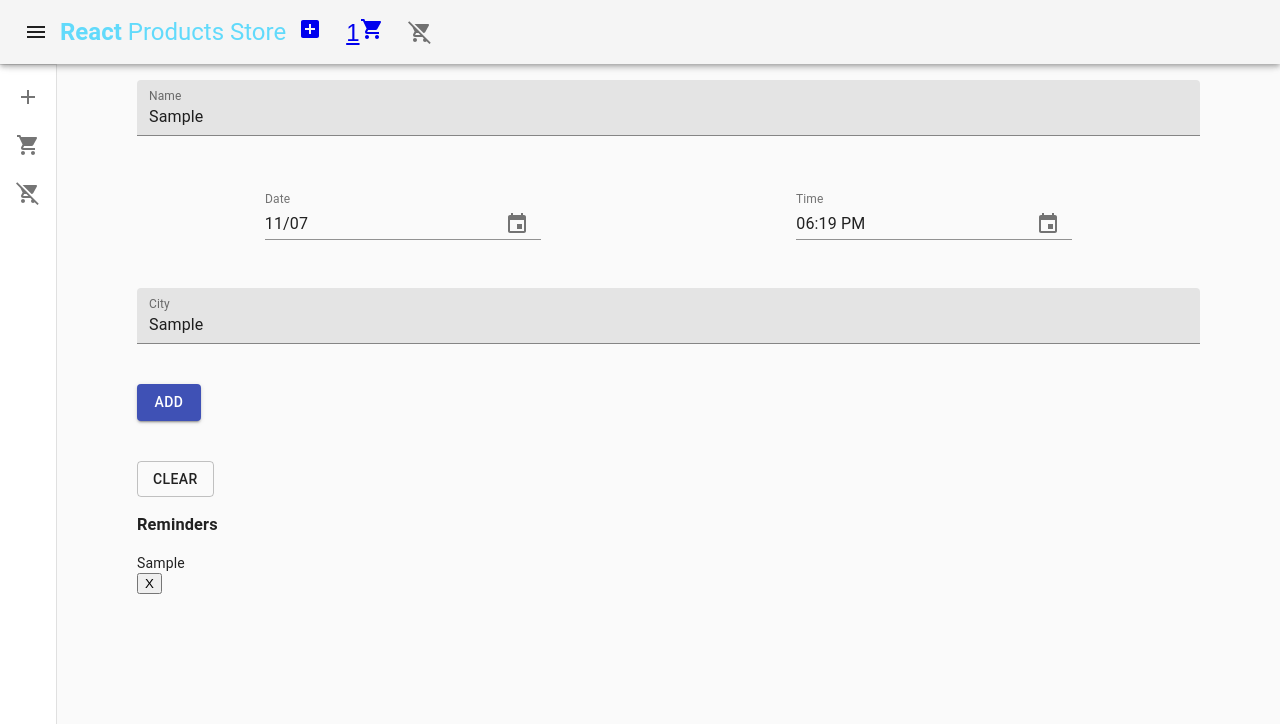
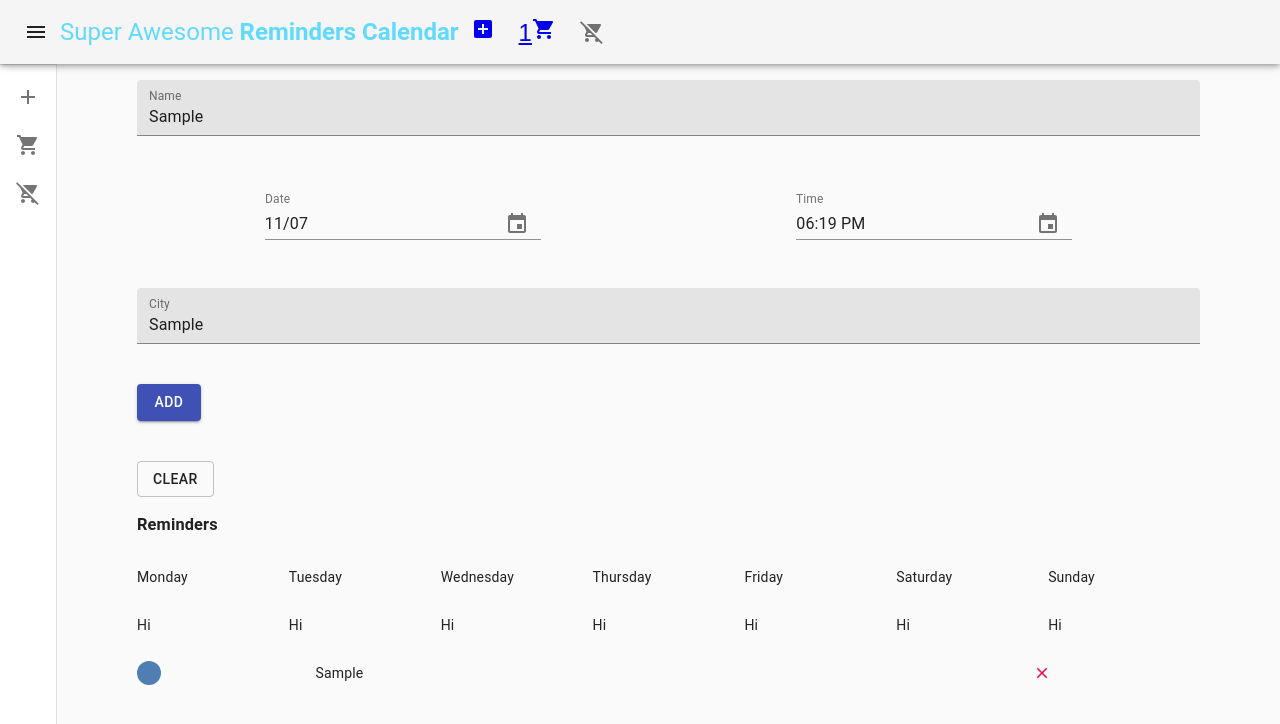
Before and after one commit to sagrath23/super-awesome-calendar, a React (Create React App) app: page / in a window 1280 px wide. Both pictures are taken after typing "Sample", "Sample" into the empty fields and a click on the button "ADD". Shown: the top 724 px of the page. Built offline with nearby package versions, Linux system fonts and the light colour scheme.

Commit message:
ReminderPill component modified to display color

```diff
--- a/src/components/Calendar/Calendar.js
+++ b/src/components/Calendar/Calendar.js
@@ -1,14 +1,38 @@
 import React from 'react';
 import { useSelector } from 'react-redux';
-import { Reminder } from '../Reminder';
+import { makeStyles, useTheme } from '@material-ui/core/styles';
+import { ReminderPill } from '../ReminderPill';
 import { remindersSelector } from '../../selectors';
+import { CalendarItem } from './CalendarItem';
+
+// 7 columns x 5 rows
+const days = ['Monday', 'Tuesday', 'Wednesday', 'Thursday', 'Friday', 'Saturday', 'Sunday'];
+// const weeks = [1, 2, 3, 4, 5];
+const useStyles = makeStyles((theme) => ({
+  calendar: {
+    display: 'grid',
+    gridAutoFlow: 'row',
+    gridTemplateColumns: 'repeat(7, 1fr)'
+  },
+  dayCell: {
+    alignContent: 'center',
+    backgroundColor: '#507eb3',
+    color: '#fff',
+    justifyContent: 'center'
+  }
+}));
 
 export const Calendar = () => {
+  const theme = useTheme();
+  const classes = useStyles(theme);
   const reminders = useSelector(remindersSelector);
-
   return (
     <>
-      {reminders.map((reminder) => (<Reminder {...reminder} />))}
+      <div className={classes.calendar}>
+        {days.map((day) => (<CalendarItem><p>{day}</p></CalendarItem>))}
+        {days.map(() => (<div><p>Hi</p></div>))}
+      </div>
+      {reminders.map((reminder) => (<ReminderPill {...reminder} />))}
     </>
   );
 };
--- /dev/null
+++ b/src/components/Calendar/CalendarItem/CalendarItem.js
@@ -0,0 +1,20 @@
+import React, { Children } from 'react';
+import PropTypes from 'prop-types';
+import Grid from '@material-ui/core/Grid';
+
+export const CalendarItem = ({ children }) => {
+
+  return (
+    <Grid>
+      {Children.map(children, (node, index) => <div key={`form-children-${index}`}>{node}</div>)}
+    </Grid>
+  );
+};
+
+CalendarItem.propTypes = {
+  children: PropTypes.arrayOf(PropTypes.node)
+};
+
+CalendarItem.defaultProps = {
+  children: []
+};
--- /dev/null
+++ b/src/components/Calendar/CalendarItem/index.js
@@ -0,0 +1 @@
+export * from './CalendarItem';
--- a/src/components/Reminder/Reminder.js
+++ /dev/null
@@ -1,34 +0,0 @@
-import React from 'react';
-import PropTypes from 'prop-types';
-import { useDispatch } from 'react-redux';
-import { actions } from '../../store/domains';
-
-export const Reminder = ({
-  city,
-  day,
-  id,
-  month,
-  name,
-  time
-}) => {
-  const dispatch = useDispatch();
-  const handleClick = () => {
-    dispatch(actions.deleteReminder({ id }));
-  };
-
-  return (
-    <div>
-      <div>{name}</div>
-      <button onClick={handleClick}>X</button>
-    </div>
-  );
-};
-
-Reminder.propTypes = {
-  city: PropTypes.string.isRequired,
-  day: PropTypes.string.isRequired,
-  id: PropTypes.string.isRequired,
-  month: PropTypes.string.isRequired,
-  name: PropTypes.string.isRequired,
-  time: PropTypes.string.isRequired
-};
--- a/src/components/Reminder/index.js
+++ /dev/null
@@ -1 +0,0 @@
-export * from './Reminder';
--- /dev/null
+++ b/src/components/ReminderPill/ReminderPill.js
@@ -0,0 +1,54 @@
+import React from 'react';
+import PropTypes from 'prop-types';
+import { useDispatch } from 'react-redux';
+import { makeStyles } from '@material-ui/core/styles';
+import Grid from '@material-ui/core/Grid';
+import IconButton from '@material-ui/core/IconButton';
+import ClearIcon from '@material-ui/icons/Clear'
+import { actions } from '../../store/domains';
+
+const useStyles = makeStyles(() => ({
+  colorIndicator: {
+    backgroundColor: '#507eb3',
+    borderRadius: '50%',
+    height: '1.5rem',
+    width: '1.5rem'
+  }
+}));
+
+export const ReminderPill = ({
+  id,
+  name
+}) => {
+  const dispatch = useDispatch();
+  const classes = useStyles();
+  const handleClick = () => {
+    dispatch(actions.deleteReminder({ id }));
+  };
+
+  return (
+    <Grid
+      alignItems="center"
+      container
+      justify="center"
+      spacing={1}
+    >
+      <Grid item xs={2}>
+        <div className={classes.colorIndicator}></div>
+      </Grid>
+      <Grid item xs={8}>
+        <p>{name}</p>
+      </Grid>
+      <Grid item xs={2}>
+        <IconButton aria-label="delete" color="secondary" onClick={handleClick} size="small">
+          <ClearIcon fontSize="inherit" />
+        </IconButton>
+      </Grid>
+    </Grid>
+  );
+};
+
+ReminderPill.propTypes = {
+  id: PropTypes.string.isRequired,
+  name: PropTypes.string.isRequired
+};
--- /dev/null
+++ b/src/components/ReminderPill/index.js
@@ -0,0 +1 @@
+export * from './ReminderPill';
--- a/src/components/common/Header/Header.js
+++ b/src/components/common/Header/Header.js
@@ -67,7 +67,7 @@ export const Header = ({ children, isSidebarOpen, menuClickHandler }) =>  {
           </IconButton>
           <Typography variant="h5" color="primary" noWrap className={classes.toolbarTitle}>
             <StyledLink classes={classes} to="/">
-              <b >React</b>  Products Store
+              Super Awesome <b>Reminders Calendar</b>
             </StyledLink>
           </Typography>
           {Children.map(children, (node, index) => <Fragment key={`header-children-${index}`}>{node}</Fragment>)}
```
